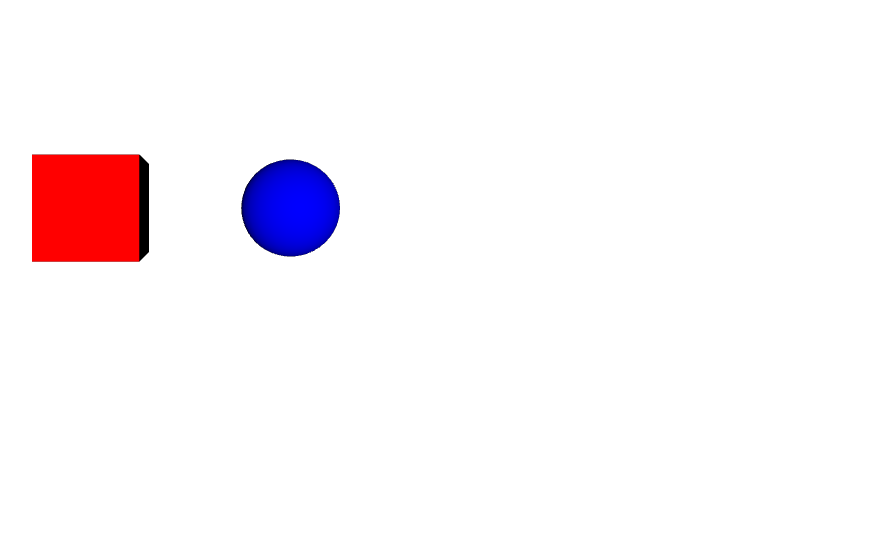
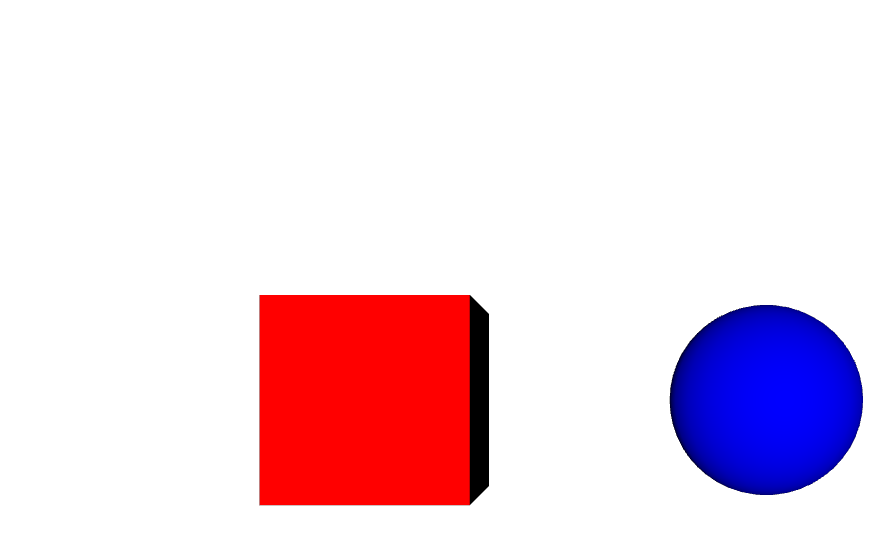
Before and after one commit to ElectronShaman/CautionTangledTestJunk, a plain HTML site: page Index.html in a window 1280 px wide. Shown: the whole page, without its empty margins (65-959 px from the left). Drawn offline with Linux system fonts and the light colour scheme.

Commit message:
Update Index.html

```diff
--- a/Index.html
+++ b/Index.html
@@ -20,7 +20,7 @@ alert('???');
   <body>
 
 
-    <x3d width="500px" height="400px">
+    <x3d width="100%" height="100%">
   <scene>
     <transform translation="-2 0 0">
       <shape>
```
